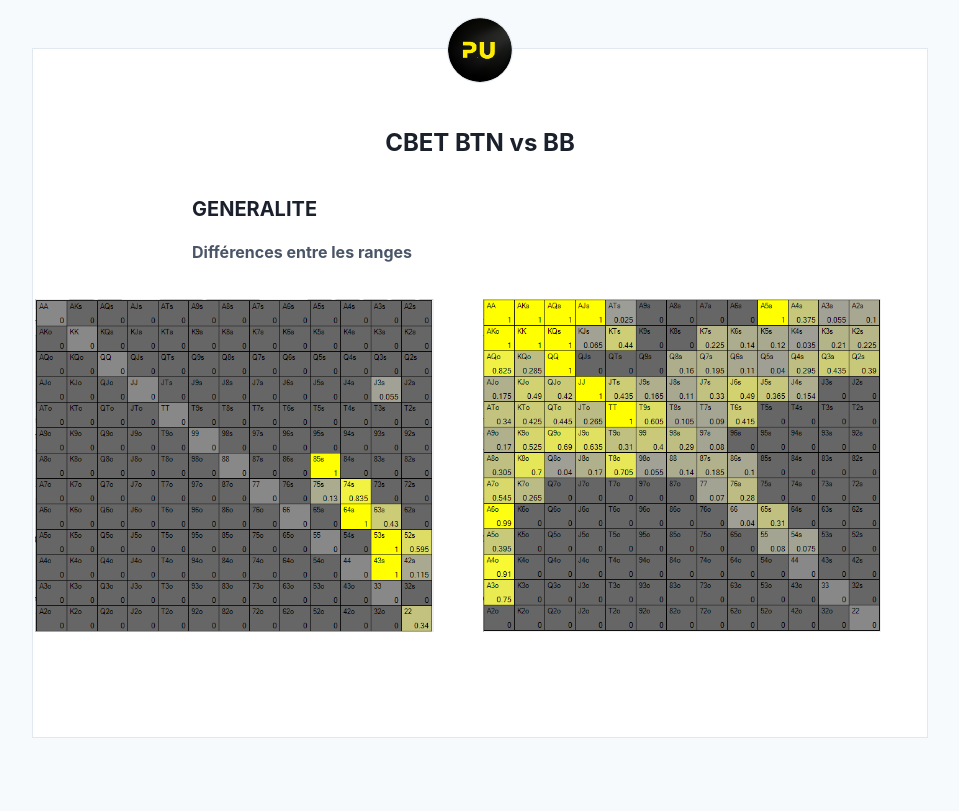
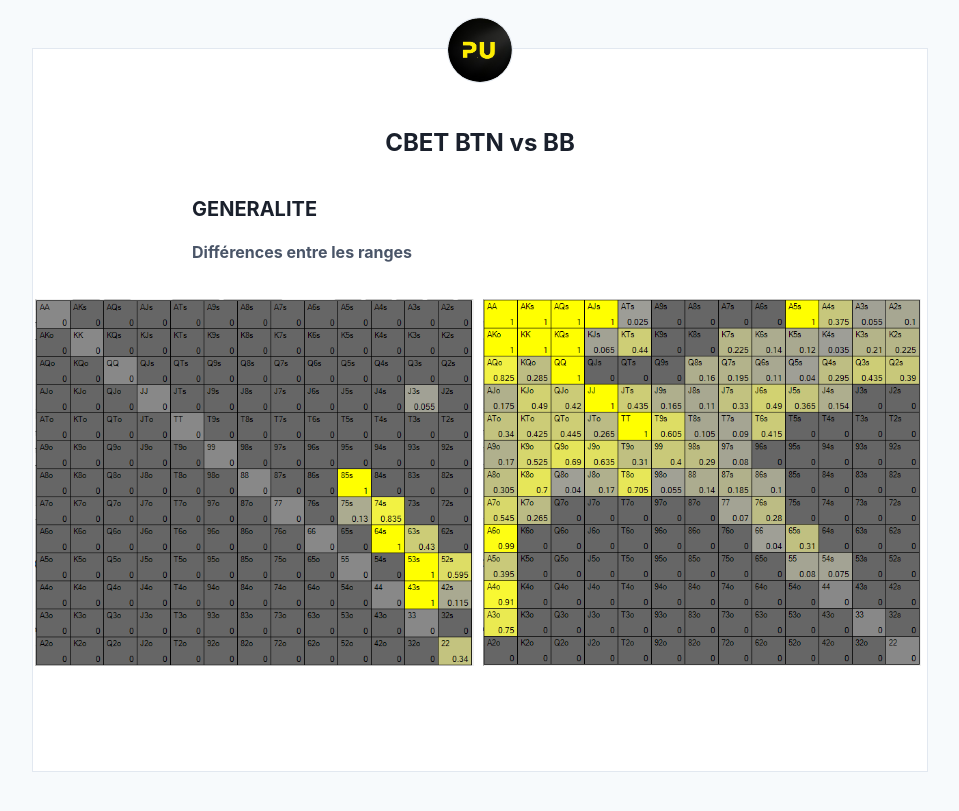
Before and after one commit to greglejeune/blog, a Jekyll site: the page built from _posts/2024-02-04-btnvsbb-cbet.md, in a window 1280 px wide. Shown: the top 811 px of the page, without its empty margins (160-1119 px from the left). Built offline with Jekyll 4.4.1, drawn with Linux system fonts in a browser that asks for light colours.

Commit message:
Update 2024-02-04-btnvsbb-cbet.md

```diff
--- a/_posts/2024-02-04-btnvsbb-cbet.md
+++ b/_posts/2024-02-04-btnvsbb-cbet.md
@@ -16,8 +16,8 @@ categories: pu btnvsbb cbet srp ip
   <table class="video">
     <tbody>
       <tr>
-        <td><img src="/blog/img/2024-02-04-core.png" style="width: 90%;"></td>
-        <td><img src="/blog/img/2024-02-04-top.png" style="width: 90%;"></td>
+        <td><img src="/blog/img/2024-02-04-core.png" style="width: 99%;"></td>
+        <td><img src="/blog/img/2024-02-04-top.png" style="width: 99%;"></td>
       </tr>
     </tbody>
   </table>
```
